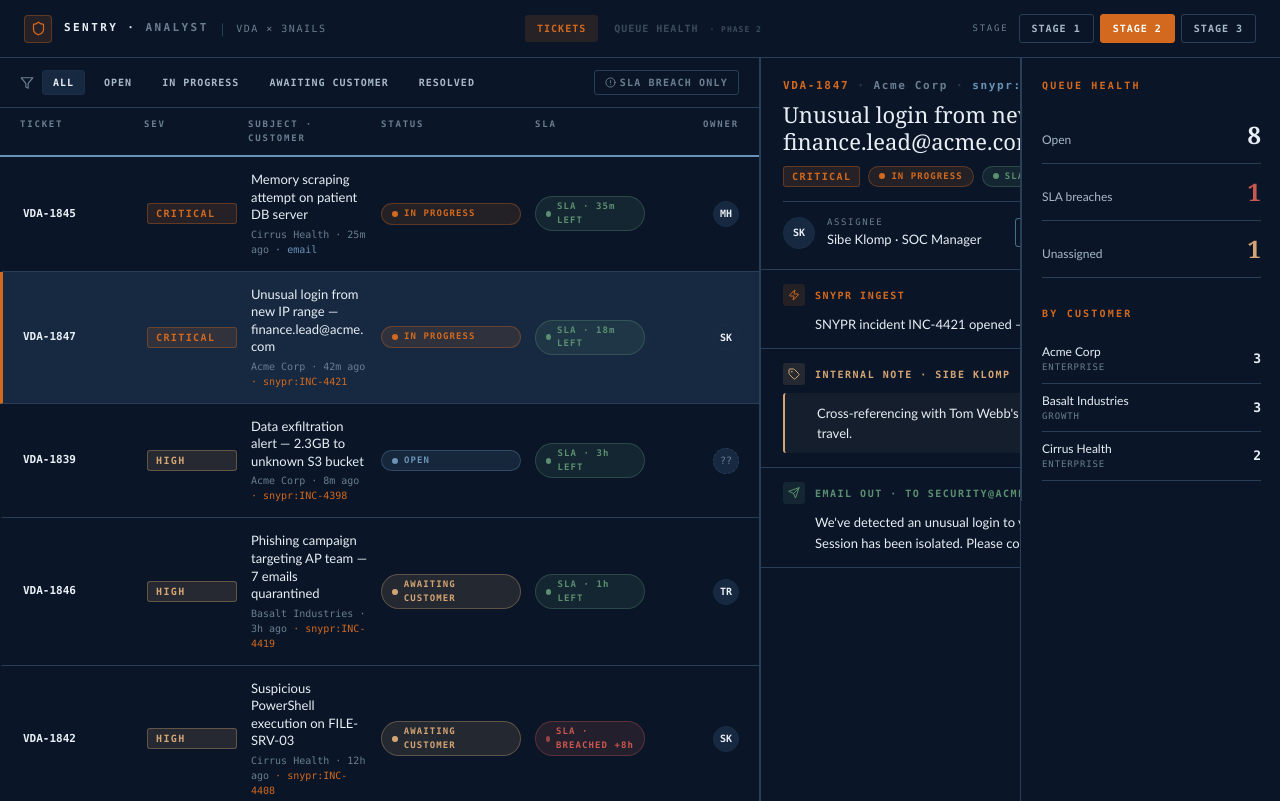
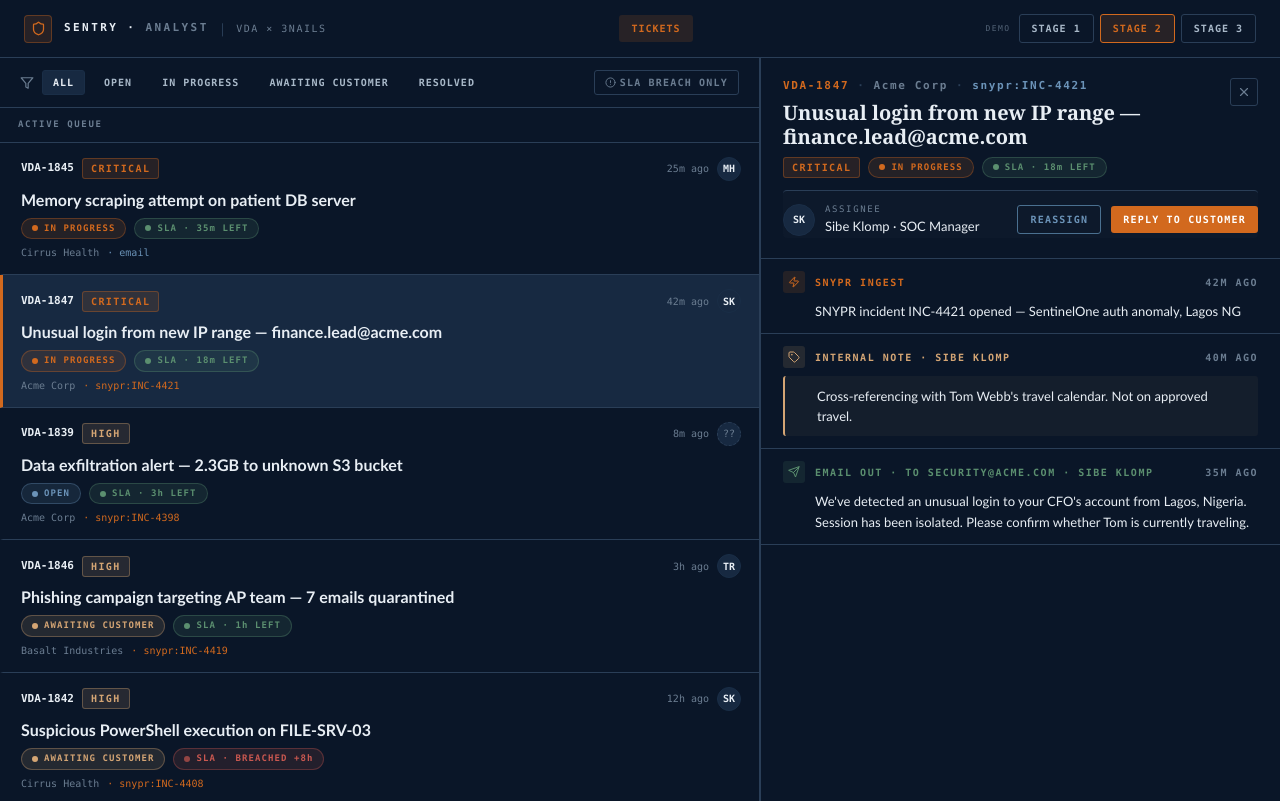
Before and after one commit to joeyough/sentry, a React (Vite) app: page / in a window 1280 px wide. Built offline with nearby package versions, Linux system fonts and the light colour scheme.

Commit message:
Update sentry-v2.jsx

```diff
--- a/src/sentry-v2.jsx
+++ b/src/sentry-v2.jsx
@@ -11,14 +11,15 @@
  * with wrong-client prevention (the single most important UX pattern in the app —
  * Jim flagged cross-customer data leakage twice on the discovery call).
  *
- * Stage toggle (top right) lets a viewer see three maturity stages:
+ * Stage toggle (top right, labeled "Demo") lets a viewer see three maturity stages:
  *   Stage 1 · 5-week MVP        — Queue + Detail + Compose only
- *   Stage 2 · Production Feel    — Stage 1 + assign/reassign + SLA + sidebar
+ *   Stage 2 · Production Feel    — Stage 1 + assign/reassign + SLA breach view
  *   Stage 3 · Full SNYPR Flow    — Stage 2 + SNYPR ingest simulation view
  *
- * Desktop layout is a 2-pane grid (queue + detail). SNYPR panel is a separate
- * view accessed from the top nav, not a fourth column. Queue Health is a
- * Phase 2 placeholder visible in the nav but disabled.
+ * Desktop layout is a 2-pane grid (queue + detail). Queue is an inbox stack —
+ * each row is a 4-line card, not a spreadsheet grid. SNYPR panel is a separate
+ * view accessed from the top nav. Phase 2 asks (analyst dashboard, queue health)
+ * are documented in SCOPE_AUDIT.md, not rendered as dead UI chrome.
  *
  * All data is mocked. Built against the v3 design system:
  *   navy #0A1628, card #122238, edge #1A2E47
@@ -502,7 +503,7 @@
         )}
       </div>
 
-      {/* View nav — Tickets (default) / SNYPR Ingest (stage 3 only) / Queue Health (Phase 2 placeholder) */}
+      {/* View nav — Tickets (default) / SNYPR Ingest (stage 3 only) */}
       {!isMobile && (
         <div style={{
           display: "flex", alignItems: "center", gap: 4, marginLeft: 0, flex: 1, minWidth: 0, justifyContent: "center",
@@ -531,18 +532,8 @@
               }}
             >SNYPR Ingest</button>
           )}
-          <button
-            disabled
-            title="Queue Health dashboard — Phase 2 placeholder, not yet built"
-            style={{
-              padding: "6px 12px", borderRadius: 3, cursor: "not-allowed",
-              background: "transparent",
-              color: T.inkMuted,
-              border: "none", opacity: 0.5,
-              fontFamily: T.fontMono, fontSize: 10, fontWeight: 700,
-              letterSpacing: "0.1em", textTransform: "uppercase",
-            }}
-          >Queue Health <span style={{ fontSize: 8, marginLeft: 4 }}>· Phase 2</span></button>
+          {/* Queue Health placeholder removed — was operationally dead in header chrome.
+              Phase 2 dashboard asks still documented in SCOPE_AUDIT.md. */}
         </div>
       )}
 
@@ -551,9 +542,9 @@
         justifyContent: isMobile ? "flex-start" : "flex-end", flexShrink: 0,
       }}>
         <span style={{
-          fontFamily: T.fontMono, fontSize: 9, letterSpacing: "0.2em",
-          color: T.inkMuted, textTransform: "uppercase", marginRight: 4,
-        }}>Stage</span>
+          fontFamily: T.fontMono, fontSize: 8, letterSpacing: "0.18em",
+          color: T.inkMuted, textTransform: "uppercase", marginRight: 2, opacity: 0.75,
+        }}>Demo</span>
         {STAGES.map((s) => {
           const active = stage === s.id;
           return (
@@ -564,8 +555,8 @@
               style={{
                 padding: isMobile ? "5px 8px" : "6px 12px",
                 borderRadius: 3, cursor: "pointer",
-                background: active ? T.orange : "transparent",
-                color: active ? "#fff" : T.inkDim,
+                background: active ? "rgba(210,105,30,0.14)" : "transparent",
+                color: active ? T.orange : T.inkDim,
                 border: `1px solid ${active ? T.orange : T.divider}`,
                 fontFamily: T.fontMono, fontSize: isMobile ? 9 : 10, fontWeight: 700,
                 letterSpacing: "0.1em", textTransform: "uppercase",
@@ -811,9 +802,8 @@
     <div
       onClick={() => onOpen(ticket)}
       style={{
-        display: "grid",
-        gridTemplateColumns: "110px 90px 1fr 140px 110px 80px",
-        gap: 14, padding: "14px 20px", cursor: "pointer", alignItems: "center",
+        padding: "14px 18px",
+        cursor: "pointer",
         borderBottom: `1px solid ${T.divider}`,
         background: selected ? T.bgElevated : "transparent",
         borderLeft: `3px solid ${selected ? T.orange : "transparent"}`,
@@ -822,29 +812,43 @@
       onMouseEnter={(e) => { if (!selected) e.currentTarget.style.background = T.bgCard; }}
       onMouseLeave={(e) => { if (!selected) e.currentTarget.style.background = "transparent"; }}
     >
-      <div style={{ fontFamily: T.fontMono, fontSize: 11, color: T.ink, fontWeight: 600 }}>
-        {ticket.id}
+      {/* Row 1: id + severity + time + avatar */}
+      <div style={{ display: "flex", alignItems: "center", gap: 8, marginBottom: 8 }}>
+        <div style={{ fontFamily: T.fontMono, fontSize: 11, color: T.ink, fontWeight: 600 }}>
+          {ticket.id}
+        </div>
+        <SevBadge sev={ticket.severity} />
+        <div style={{ flex: 1 }} />
+        <div style={{ fontFamily: T.fontMono, fontSize: 10, color: T.inkMuted }}>
+          {fmtAgo(ticket.createdAt)}
+        </div>
+        <AnalystAvatar analyst={assignee} size={24} />
       </div>
-      <SevBadge sev={ticket.severity} />
-      <div style={{ minWidth: 0 }}>
-        <div style={{
-          fontFamily: T.fontBody, fontSize: 13, color: T.ink, fontWeight: 500,
-          whiteSpace: "normal", overflowWrap: "anywhere", lineHeight: 1.35,
-        }}>{ticket.subject}</div>
-        <div style={{
-          fontFamily: T.fontMono, fontSize: 10, color: T.inkMuted, marginTop: 3,
-        }}>
-          {customer.name} · {fmtAgo(ticket.createdAt)}{" "}
-          {ticket.source === "snypr" && ticket.snyprIncidentId && (
-            <span style={{ color: T.orange }}>· snypr:{ticket.snyprIncidentId}</span>
-          )}
-          {ticket.source === "email" && <span style={{ color: T.steel }}>· email</span>}
-        </div>
+
+      {/* Row 2: subject — the scannable line */}
+      <div style={{
+        fontFamily: T.fontBody, fontSize: 16, color: T.ink, fontWeight: 600,
+        lineHeight: 1.32, marginBottom: 8,
+      }}>
+        {ticket.subject}
       </div>
-      <StatusPill status={ticket.status} />
-      <SlaPill createdAt={ticket.createdAt} severity={ticket.severity} />
-      <div style={{ display: "flex", justifyContent: "flex-end" }}>
-        <AnalystAvatar analyst={assignee} size={26} />
+
+      {/* Row 3: status + SLA pills */}
+      <div style={{ display: "flex", alignItems: "center", gap: 8, flexWrap: "wrap", marginBottom: 6 }}>
+        <StatusPill status={ticket.status} />
+        <SlaPill createdAt={ticket.createdAt} severity={ticket.severity} />
+      </div>
+
+      {/* Row 4: customer + source */}
+      <div style={{
+        display: "flex", alignItems: "center", gap: 8, flexWrap: "wrap",
+        fontFamily: T.fontMono, fontSize: 10, color: T.inkMuted,
+      }}>
+        <span>{customer.name}</span>
+        {ticket.source === "snypr" && ticket.snyprIncidentId && (
+          <span style={{ color: T.orange }}>· snypr:{ticket.snyprIncidentId}</span>
+        )}
+        {ticket.source === "email" && <span style={{ color: T.steel }}>· email</span>}
       </div>
     </div>
   );
@@ -870,15 +874,12 @@
       <QueueFilters filters={filters} setFilters={setFilters} level={level} isMobile={isMobile} />
       {!isMobile && (
         <div style={{
-          display: "grid",
-          gridTemplateColumns: "110px 90px 1fr 140px 110px 80px",
-          gap: 14, padding: "10px 20px",
-          borderBottom: `2px solid ${T.steel}`,
+          padding: "10px 18px",
+          borderBottom: `1px solid ${T.divider}`,
           fontFamily: T.fontMono, fontSize: 9, fontWeight: 700,
-          letterSpacing: "0.2em", color: T.inkMuted, textTransform: "uppercase",
+          letterSpacing: "0.18em", color: T.inkMuted, textTransform: "uppercase",
         }}>
-          <div>TICKET</div><div>SEV</div><div>SUBJECT · CUSTOMER</div>
-          <div>STATUS</div><div>SLA</div><div style={{ textAlign: "right" }}>OWNER</div>
+          Active queue
         </div>
       )}
       <div>
@@ -938,7 +939,7 @@
   const s = styles[event.type] || styles["note-internal"];
 
   return (
-    <div style={{ padding: "14px 22px", borderBottom: `1px solid ${T.divider}` }}>
+    <div style={{ padding: "12px 22px", borderBottom: `1px solid ${T.divider}` }}>
       <div style={{
         display: "flex", alignItems: "center", gap: 10, marginBottom: 8,
         fontFamily: T.fontMono, fontSize: 10, letterSpacing: "0.15em",
@@ -1002,8 +1003,8 @@
               )}
             </div>
             <div style={{
-              fontFamily: T.fontDisplay, fontSize: isMobile ? 19 : 22, color: T.ink,
-              lineHeight: 1.25, marginBottom: 10,
+              fontFamily: T.fontDisplay, fontSize: isMobile ? 19 : 20, color: T.ink,
+              lineHeight: 1.2, marginBottom: 8, fontWeight: 700,
             }}>{ticket.subject}</div>
             <div style={{ display: "flex", gap: 8, flexWrap: "wrap" }}>
               <SevBadge sev={ticket.severity} />
@@ -1023,8 +1024,9 @@
 
         {/* Assignee row */}
         <div style={{
-          marginTop: 14, paddingTop: 14, borderTop: `1px solid ${T.divider}`,
-          display: "flex", alignItems: "center", gap: 12, flexWrap: "wrap",
+          marginTop: 12, paddingTop: 12, borderTop: `1px solid ${T.divider}`,
+          display: "flex", alignItems: "center", gap: 10, flexWrap: "wrap",
+          background: "rgba(255,255,255,0.01)", borderRadius: 4, paddingBottom: 2,
         }}>
           <AnalystAvatar analyst={assignee} size={32} />
           <div style={{ minWidth: 0 }}>
@@ -1780,18 +1782,9 @@
                 onAssign={() => setAssignOpen(true)}
               />
             )}
-            {/* Stage 2+ sidebar is now a slide-in drawer on the right, dismissible */}
-            {stage !== "stage1" && selectedTicket && (
-              <div style={{
-                position: "absolute", right: 0, top: 0, bottom: 0,
-                width: 260, background: T.bg,
-                borderLeft: `1px solid ${T.divider}`,
-                overflowY: "auto",
-                display: isNarrowSidebar ? "none" : "block",
-              }}>
-                <Sidebar tickets={tickets} level={stage} />
-              </div>
-            )}
+            {/* Stage 2+ persistent sidebar removed — was creating 3-surface layout at desktop >1200px.
+                Sidebar component retained; if Jim/Kendall want it back, wire it as a button-triggered
+                overlay in the detail header (not a permanent third region). */}
           </div>
         </div>
       )}
```
